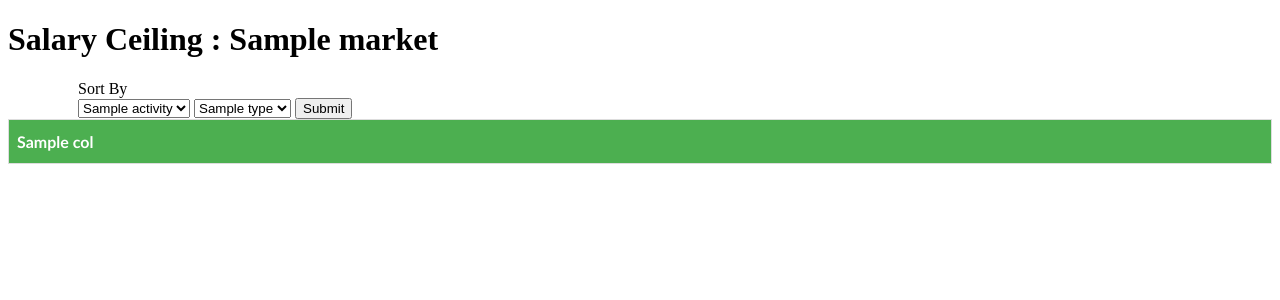
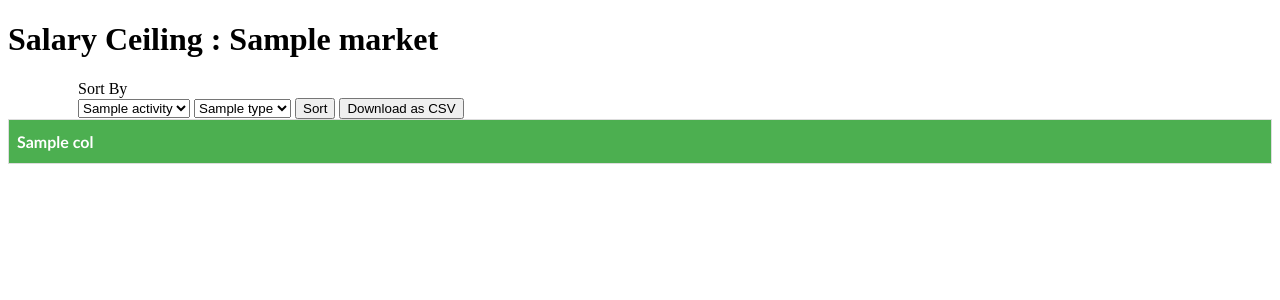
Before and after one commit to abanerjee84/NBA_SALARY_PREDICTOR, a Flask app: template templates/pred_table.html in a window 1280 px wide. Shown: the top 300 px of the page. Run offline with Flask 2, Linux system fonts and the light colour scheme; the template is opened without the code that fills it: most values are stand-ins (such as "Sample title", 1, 10 or a date in 2020); lists and menus that the app fills with data are empty.

Commit message:
dert ser

```diff
--- a/main.py
+++ b/main.py
@@ -417,29 +417,35 @@ def html_table():
 
 
 
+
     select = request.form.get('activity')
     ty=request.form.get('type')
+    dwn=request.form.get('download')
+    srt=request.form.get('sort')
     ss=str(select) # just to see what select is
-    if ss=="Team":
-        if ty=='Lowest First':
-            show_df.sort_values(by='Tm', ascending=True,inplace=True)
-        else:
-            show_df.sort_values(by='Tm', ascending=False,inplace=True)
-    if ss=="Salary":
-        if ty=='Lowest First':
-            show_df.sort_values(by='salary', ascending=True,inplace=True)
-        else:
-            show_df.sort_values(by='salary', ascending=False,inplace=True)
-    if ss=="Predicted Salary":
-        if ty=='Lowest First':
-            show_df.sort_values(by='Predicted_Salary', ascending=True,inplace=True)
-        else:
-            show_df.sort_values(by='Predicted_Salary', ascending=False,inplace=True)
-    if ss=="EPP":
-        if ty=='Lowest First':
-            show_df.sort_values(by='EPP', ascending=True,inplace=True)
-        else:
-            show_df.sort_values(by='EPP', ascending=False,inplace=True)
+    if srt=='Sort':
+        if ss=="Team":
+            if ty=='Lowest First':
+                show_df.sort_values(by='Tm', ascending=True,inplace=True)
+            else:
+                show_df.sort_values(by='Tm', ascending=False,inplace=True)
+        if ss=="Salary":
+            if ty=='Lowest First':
+                show_df.sort_values(by='salary', ascending=True,inplace=True)
+            else:
+                show_df.sort_values(by='salary', ascending=False,inplace=True)
+        if ss=="Predicted Salary":
+            if ty=='Lowest First':
+                show_df.sort_values(by='Predicted_Salary', ascending=True,inplace=True)
+            else:
+                show_df.sort_values(by='Predicted_Salary', ascending=False,inplace=True)
+        if ss=="EPP":
+            if ty=='Lowest First':
+                show_df.sort_values(by='EPP', ascending=True,inplace=True)
+            else:
+                show_df.sort_values(by='EPP', ascending=False,inplace=True)
+    if dwn=='Download as CSV':
+        print("admasdasjkd")
 
     show_df['Predicted_Salary']=show_df['Predicted_Salary'].apply(make_float)
     show_df['salary']=show_df['salary'].apply(make_float)
@@ -458,7 +464,7 @@ def add_header(response):
     return response
 
 if __name__ == '__main__':
-    app.run(host='0.0.0.0',port=80)
+    app.run(host='0.0.0.0',port=8000)
 
 # app = Flask(__name__)
 #
--- a/templates/pred_table.html
+++ b/templates/pred_table.html
@@ -94,7 +94,8 @@
       {% endfor %}
     </select>
   </label>
-  <input type="submit">
+  <input type="submit" name='sort' value='Sort'>
+  <input type="submit" name='download' value='Download as CSV'>
 </form>
 </div>
 
```
Also changed, not shown: static/avgsal.png.
